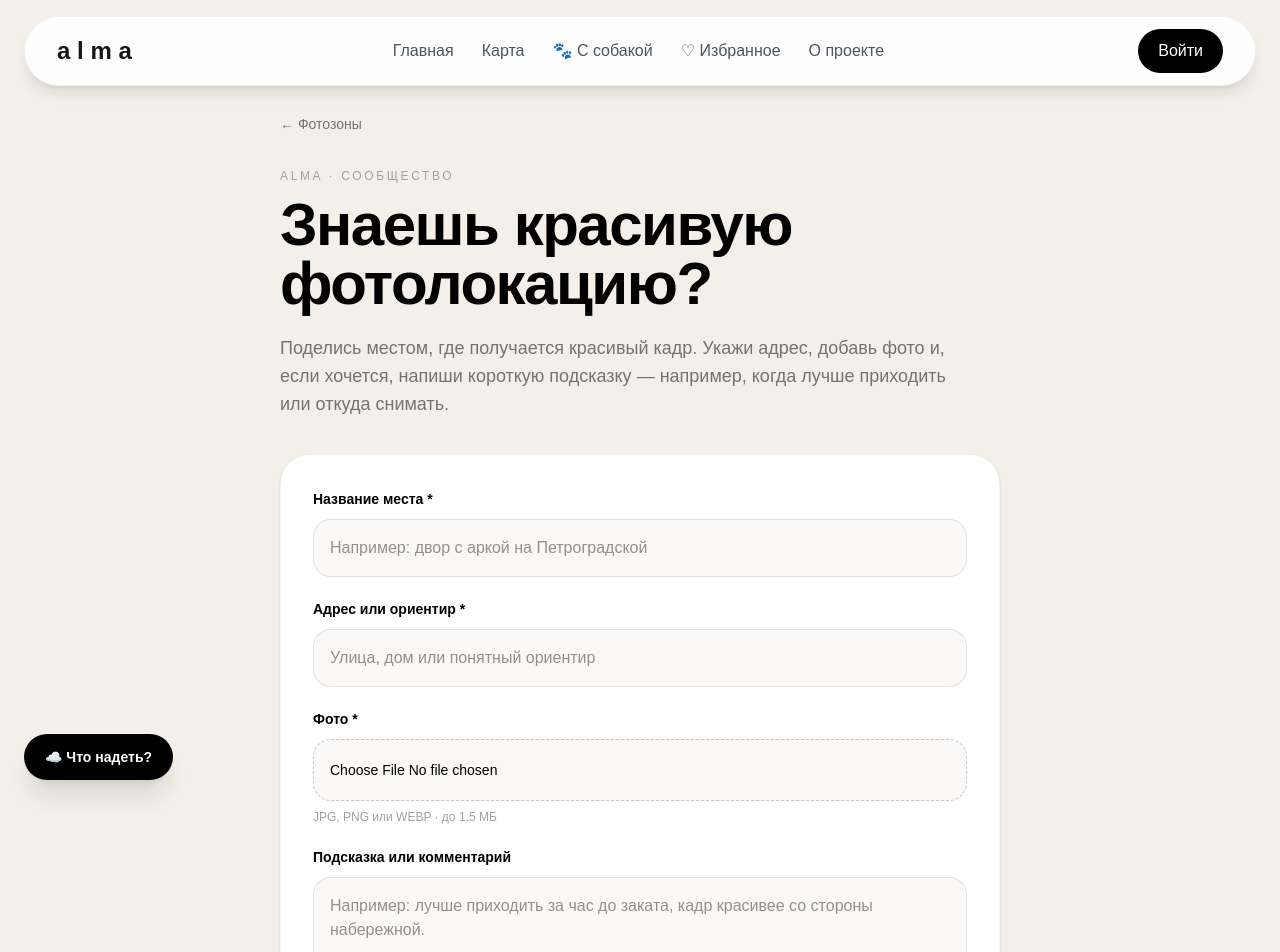
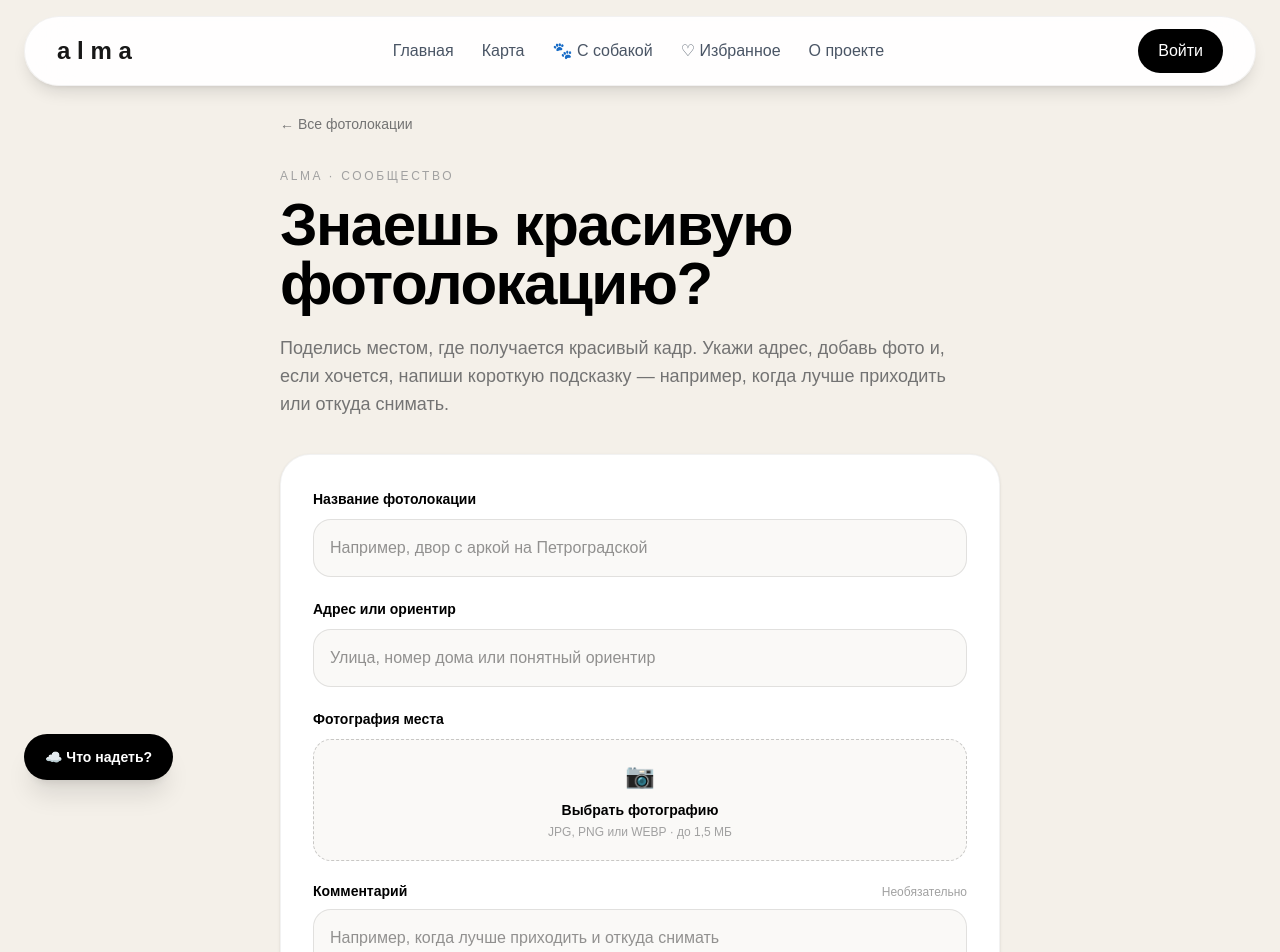
Before and after one commit to olgakastanova48386-dotcom/alma, a Next.js app: page /photozones/add in a window 1280 px wide. Shown: the top 952 px of the page. Built offline with nearby package versions, Linux system fonts and the light colour scheme; no server answers.

Commit message:
Polish photozone submission form

```diff
--- a/app/photozones/add/page.tsx
+++ b/app/photozones/add/page.tsx
@@ -1,7 +1,10 @@
 "use client";
 
 import Link from "next/link";
-import { FormEvent, useMemo, useState } from "react";
+import { FormEvent, useEffect, useMemo, useState } from "react";
+
+const MAX_FILE_SIZE = 1_500_000;
+const ALLOWED_FILE_TYPES = new Set(["image/jpeg", "image/png", "image/webp"]);
 
 export default function AddPhotozonePage() {
   const [name, setName] = useState("");
@@ -13,6 +16,33 @@ export default function AddPhotozonePage() {
   const [done, setDone] = useState(false);
 
   const preview = useMemo(() => (file ? URL.createObjectURL(file) : ""), [file]);
+
+  useEffect(() => {
+    return () => {
+      if (preview) URL.revokeObjectURL(preview);
+    };
+  }, [preview]);
+
+  function selectFile(selectedFile: File | null) {
+    setError("");
+
+    if (!selectedFile) {
+      setFile(null);
+      return;
+    }
+    if (!ALLOWED_FILE_TYPES.has(selectedFile.type)) {
+      setFile(null);
+      setError("Выбери фотографию в формате JPG, PNG или WEBP.");
+      return;
+    }
+    if (selectedFile.size > MAX_FILE_SIZE) {
+      setFile(null);
+      setError("Размер фотографии не должен превышать 1,5 МБ.");
+      return;
+    }
+
+    setFile(selectedFile);
+  }
 
   async function submit(event: FormEvent<HTMLFormElement>) {
     event.preventDefault();
@@ -59,10 +89,10 @@ export default function AddPhotozonePage() {
           <div className="rounded-[32px] bg-white p-7 sm:p-10 shadow-sm border border-black/5">
             <div className="text-4xl">✓</div>
             <h1 className="mt-5 text-4xl sm:text-5xl font-bold tracking-tight">
-              Спасибо за фотолокацию
+              Спасибо!
             </h1>
             <p className="mt-4 text-neutral-500 leading-7">
-              Она отправлена на проверку ALMA. После модерации мы сможем добавить её в фотогид.
+              Фотолокация отправлена на проверку ALMA.
             </p>
             <div className="mt-7 flex flex-wrap gap-3">
               <button
@@ -95,7 +125,7 @@ export default function AddPhotozonePage() {
     <main className="min-h-screen bg-[#f4f0e9] pt-24 sm:pt-28 pb-24 text-black">
       <section className="mx-auto max-w-3xl px-4 sm:px-6">
         <Link href="/photozones" className="text-sm text-neutral-500 hover:text-black">
-          ← Фотозоны
+          ← Все фотолокации
         </Link>
 
         <p className="mt-8 text-xs uppercase tracking-[.22em] text-neutral-400">
@@ -112,55 +142,66 @@ export default function AddPhotozonePage() {
 
         <form onSubmit={submit} className="mt-9 rounded-[30px] bg-white p-5 sm:p-8 border border-black/5 shadow-sm">
           <label className="block">
-            <span className="text-sm font-semibold">Название места *</span>
+            <span className="text-sm font-semibold">Название фотолокации</span>
             <input
               value={name}
               onChange={(e) => setName(e.target.value)}
               maxLength={120}
               required
-              placeholder="Например: двор с аркой на Петроградской"
+              placeholder="Например, двор с аркой на Петроградской"
               className="mt-2 w-full rounded-[18px] border border-black/10 bg-[#faf9f7] px-4 py-4 outline-none focus:border-black/30"
             />
           </label>
 
           <label className="mt-5 block">
-            <span className="text-sm font-semibold">Адрес или ориентир *</span>
+            <span className="text-sm font-semibold">Адрес или ориентир</span>
             <input
               value={address}
               onChange={(e) => setAddress(e.target.value)}
               maxLength={240}
               required
-              placeholder="Улица, дом или понятный ориентир"
+              placeholder="Улица, номер дома или понятный ориентир"
               className="mt-2 w-full rounded-[18px] border border-black/10 bg-[#faf9f7] px-4 py-4 outline-none focus:border-black/30"
             />
           </label>
 
           <label className="mt-5 block">
-            <span className="text-sm font-semibold">Фото *</span>
-            <input
-              type="file"
-              accept="image/jpeg,image/png,image/webp"
-              required
-              onChange={(e) => setFile(e.target.files?.[0] || null)}
-              className="mt-2 block w-full rounded-[18px] border border-dashed border-black/20 bg-[#faf9f7] px-4 py-5 text-sm"
-            />
-            <span className="mt-2 block text-xs text-neutral-400">JPG, PNG или WEBP · до 1,5 МБ</span>
+            <span className="text-sm font-semibold">Фотография места</span>
+            <span className="mt-2 flex min-h-28 cursor-pointer flex-col items-center justify-center rounded-[18px] border border-dashed border-black/20 bg-[#faf9f7] px-4 py-5 text-center transition hover:border-black/40 hover:bg-[#f7f5f1]">
+              <span className="text-2xl" aria-hidden="true">📷</span>
+              <span className="mt-2 text-sm font-semibold">
+                {file ? "Выбрать другую фотографию" : "Выбрать фотографию"}
+              </span>
+              <span className="mt-1 text-xs text-neutral-400">
+                JPG, PNG или WEBP · до 1,5 МБ
+              </span>
+              <input
+                type="file"
+                accept="image/jpeg,image/png,image/webp"
+                required
+                onChange={(event) => selectFile(event.target.files?.[0] || null)}
+                className="sr-only"
+              />
+            </span>
           </label>
 
           {preview && (
-            <div className="mt-4 overflow-hidden rounded-[22px] bg-neutral-100">
+            <div className="mt-4 overflow-hidden rounded-[22px] border border-black/5 bg-neutral-100">
               <img src={preview} alt="Предпросмотр фотографии" className="max-h-[420px] w-full object-cover" />
             </div>
           )}
 
           <label className="mt-5 block">
-            <span className="text-sm font-semibold">Подсказка или комментарий</span>
+            <span className="flex items-baseline justify-between gap-3">
+              <span className="text-sm font-semibold">Комментарий</span>
+              <span className="text-xs text-neutral-400">Необязательно</span>
+            </span>
             <textarea
               value={note}
               onChange={(e) => setNote(e.target.value)}
               maxLength={700}
               rows={5}
-              placeholder="Например: лучше приходить за час до заката, кадр красивее со стороны набережной."
+              placeholder="Например, когда лучше приходить и откуда снимать"
               className="mt-2 w-full resize-none rounded-[18px] border border-black/10 bg-[#faf9f7] px-4 py-4 outline-none focus:border-black/30"
             />
             <span className="mt-2 block text-right text-xs text-neutral-400">{note.length}/700</span>
```
